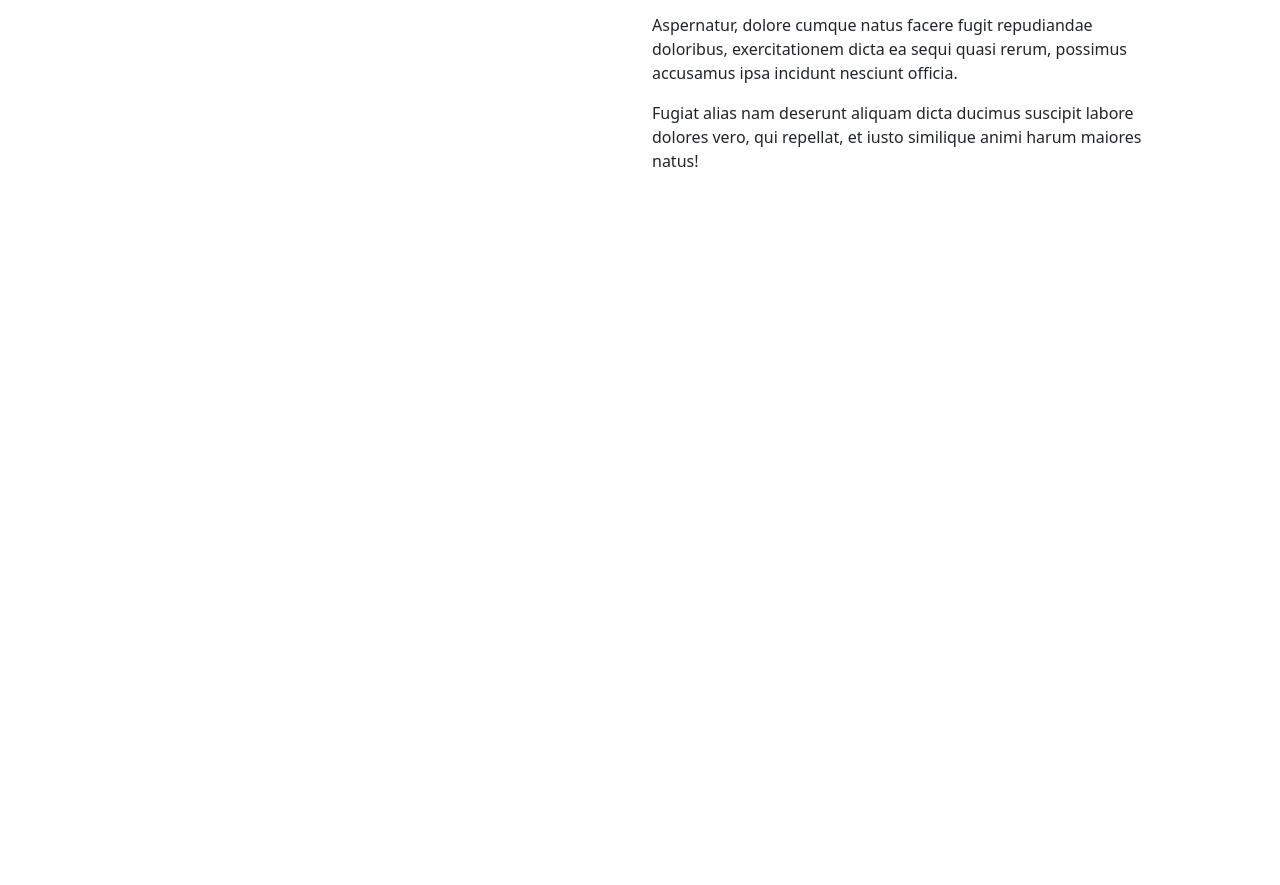
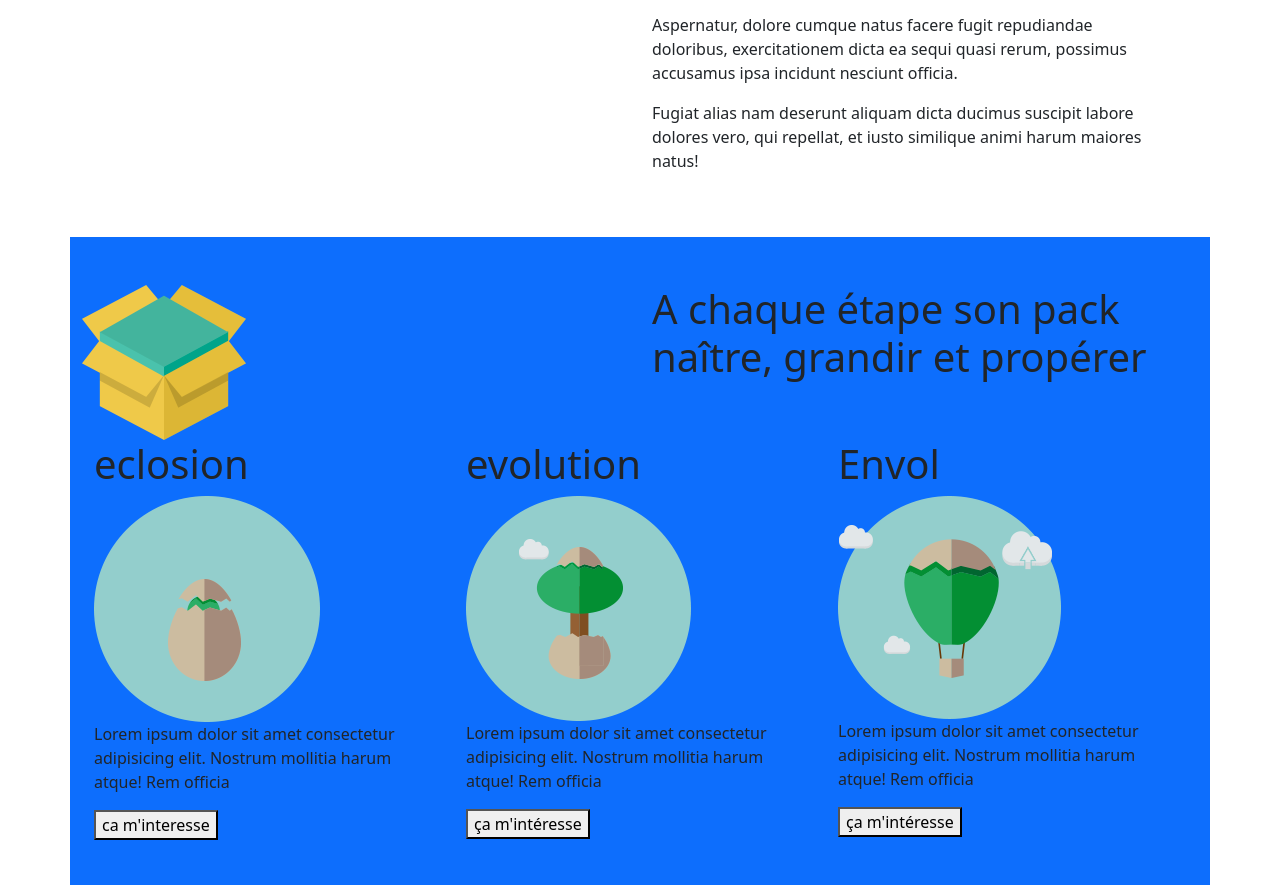
Before and after one commit to philippeK22/youcommunik-html-bootstrap, a website: page index.html in a window 1280 px wide. Shown: the part 1055-1940 px from the top of the page. Before the commit the page ends 1292 px from the top, so only its background shows below. Drawn offline with nearby package versions, Linux system fonts and the light colour scheme.

Commit message:
début de la 3 ème section en bootstrap

```diff
--- a/index.html
+++ b/index.html
@@ -73,6 +73,54 @@
 
   </div>
 </section>
+<!-- section 2 -->
+<section class="container bg-primary pt-5 ">
+  <div class="row">
+    <div class="col-6">
+      <img src="./public/img/packages.png" alt="packages">
+    </div>
+    <div class="col-6">
+      <h1>A chaque étape son pack <br> <span>naître, grandir et propérer</span></h1>
+    </div>
+  </div>
+  <div class="container">
+    <div class="row ">
+      <div class="col-4 ">
+        <div>
+          <h1>eclosion</h1>
+          <img src="./public/img/icon-eclosion.png" alt="eclosion">
+          <p>Lorem ipsum dolor sit amet consectetur adipisicing elit. Nostrum mollitia harum atque!
+            Rem officia </p>
+            <button>ca m'interesse</button>
+        </div>
+      </div>
+      <div class="col-4">
+        <div>
+          <h1>evolution</h1>
+          <img src="./public/img/icon-evolution.png" alt="icon-evolution">
+          <p>Lorem ipsum dolor sit amet consectetur adipisicing elit. Nostrum mollitia harum atque!
+            Rem officia</p>
+          <button>ça m'intéresse</button>
+        </div>
+      </div>
+      <div class="col-4 pb-5">
+        <div>
+          <h1>Envol</h1>
+          <img src="./public/img/icon-envole.png" alt="icon-envole">
+          <p>Lorem ipsum dolor sit amet consectetur adipisicing elit. Nostrum mollitia harum atque!
+            Rem officia</p>
+            <button>ça m'intéresse</button>
+        </div>
+      </div>
+    </div>
+
+  </div>
+
+</section>
+<!-- section3 -->
+<section>
+
+</section>
 
 
 
```
